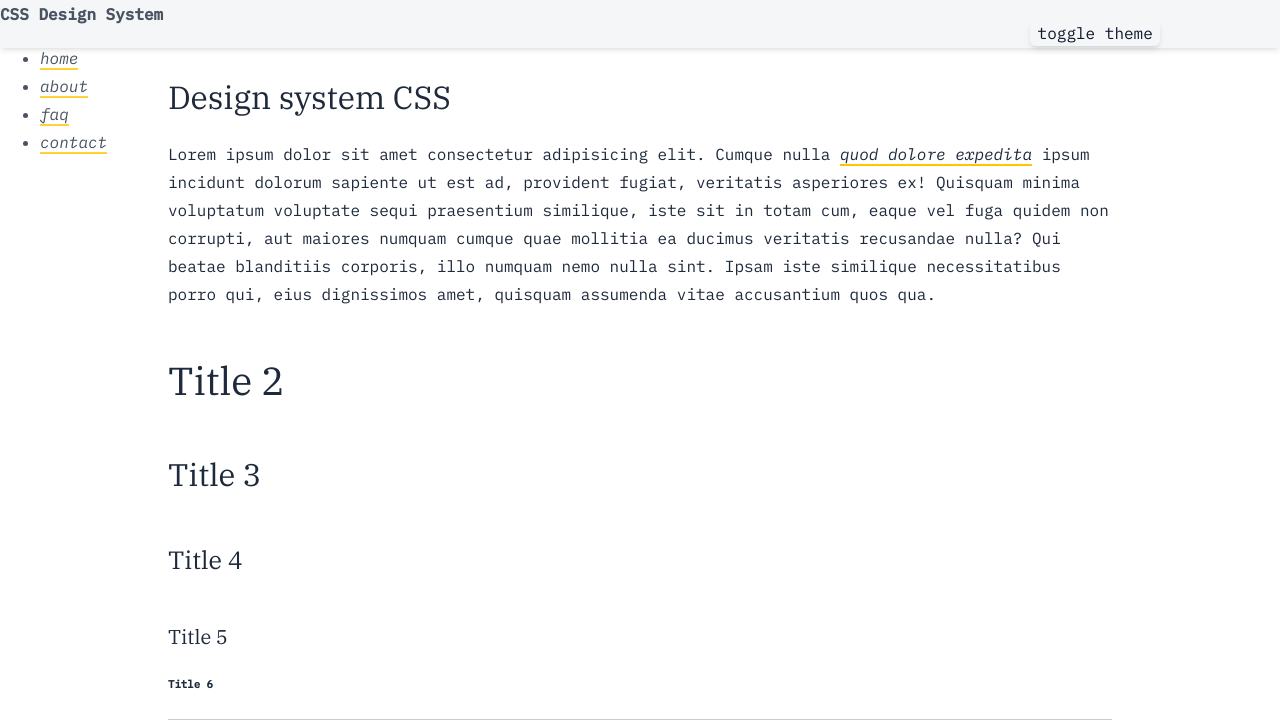
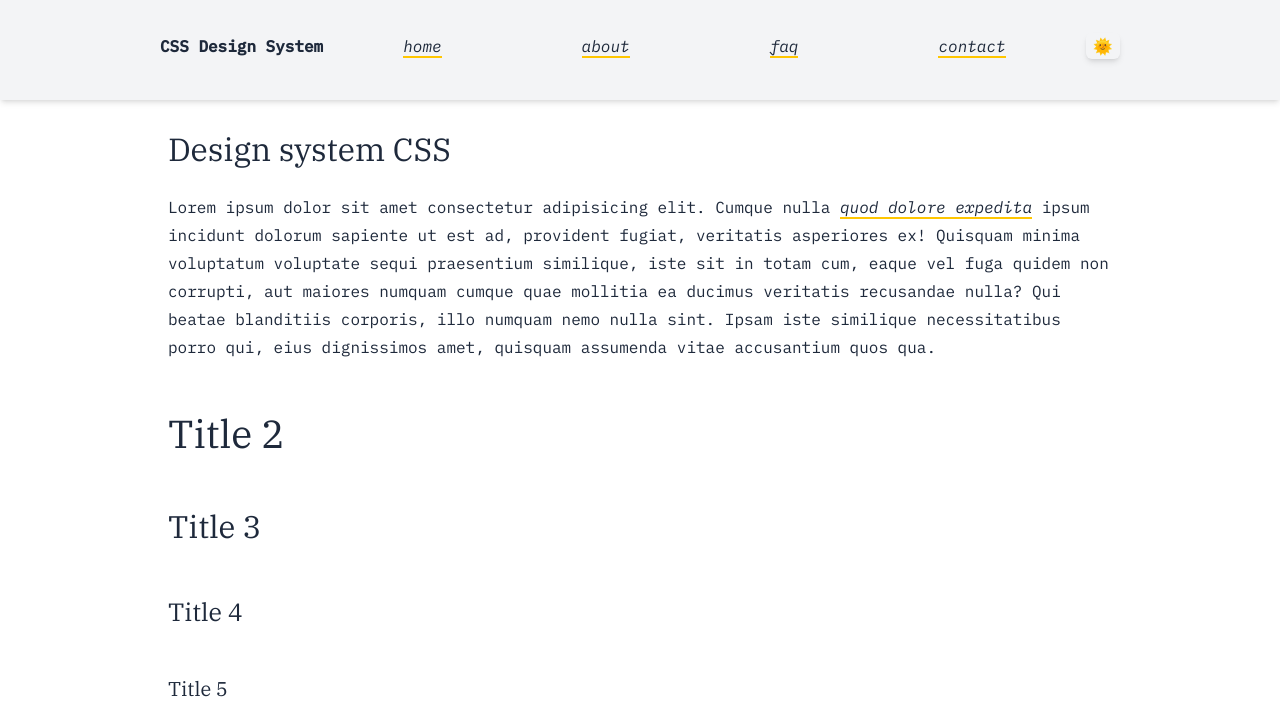
Before and after one commit to masiucd/CSS-design-system-for-the-web, a website built with Parcel: page index.html in a window 1280 px wide. Shown: the top 724 px of the page. Built offline with nearby package versions, Linux system fonts and the light colour scheme.

Commit message:
Perfect padding on header

```diff
--- a/css/style.css
+++ b/css/style.css
@@ -48,6 +48,7 @@
   --h5: 1.25em;
   --small-text: 0.8em;
   --base-font-size: 100%; /* 16px */
+  --header-height: 6.252em;
 
   /* Elevations */
   --shadow-sm: 0 1px 2px 0 rgb(0 0 0 / 0.05);
@@ -59,7 +60,8 @@
   --shadow-inner: inset 0 2px 4px 0 rgb(0 0 0 / 0.05);
   --shadow-none: 0 0 #0000;
 
-  /* Media queries */
+  /* Positioning */
+  --container-padding: 5%;
 }
 
 *::after,
@@ -70,7 +72,13 @@
 
 html {
   font-size: var(--base-font-size);
+  box-sizing: inherit;
 } /*18px*/
+
+ul {
+  padding: 0;
+  list-style: none;
+}
 
 body {
   background: var(--background);
@@ -84,9 +92,28 @@ body {
 
 header {
   background-color: var(--header-background);
-  opacity: 0.8;
-  height: 3rem;
+  height: var(--header-height);
   box-shadow: var(--shadow-md);
+}
+header .content {
+  padding: 0.5rem var(--container-padding);
+  align-items: center;
+  width: 100%;
+  background-color: var(--header-background);
+}
+
+nav {
+  flex: 1 1 auto;
+}
+
+nav ul {
+  width: 100%;
+  padding: 0.5rem 5rem;
+}
+
+button[data-theme="theme"] {
+  background: none;
+  border: none;
 }
 header.header-logo {
   font-size: var(--base-font-size);
@@ -240,13 +267,6 @@ button[disabled] {
   pointer-events: none;
 }
 
-button[data-theme="theme"] {
-  background: none;
-  border: none;
-  position: fixed;
-  top: 20px;
-  right: 120px;
-}
 table {
   margin-bottom: 2em;
 }
@@ -278,6 +298,7 @@ main.layout {
   display: flex;
   justify-content: var(--justify-content);
 }
+
 .flex-around {
   --justify-content: space-around;
 }
@@ -315,5 +336,6 @@ main.layout {
 @media only screen and (min-width: 500px) {
   :root {
     --base-font-size: 112.5%;
+    --container-padding: 12.5%;
   }
 }
--- a/index.html
+++ b/index.html
@@ -32,18 +32,21 @@
     <script src="js/main.js"></script>
 
     <header>
+      <div class="content flex">
         <strong class="header-logo">CSS Design System</strong>
-      <nav>
-        <ul>
+        <nav class="flex">
+          <ul class="flex">
             <li><a href="#">home</a></li>
             <li><a href="#">about</a></li>
             <li><a href="#">faq</a></li>
             <li><a href="#">contact</a></li>
           </ul>
         </nav>
+        <button class="toggle-button" data-theme="theme">toggle theme</button>
+      </div>
     </header>
+
     <main class="layout">
-      <button class="toggle-button" data-theme="theme">toggle theme</button>
       <h1>Design system CSS</h1>
       <p>
         Lorem ipsum dolor sit amet consectetur adipisicing elit. Cumque nulla
--- a/js/app.js
+++ b/js/app.js
@@ -15,6 +15,8 @@
 
   if (theme === "dark") {
     enableDarkTheme()
+  } else {
+    disableDarkMode()
   }
 
   toggleButton.addEventListener("click", () => {
```
Lines whose indentation alone changed are shown as unchanged.
